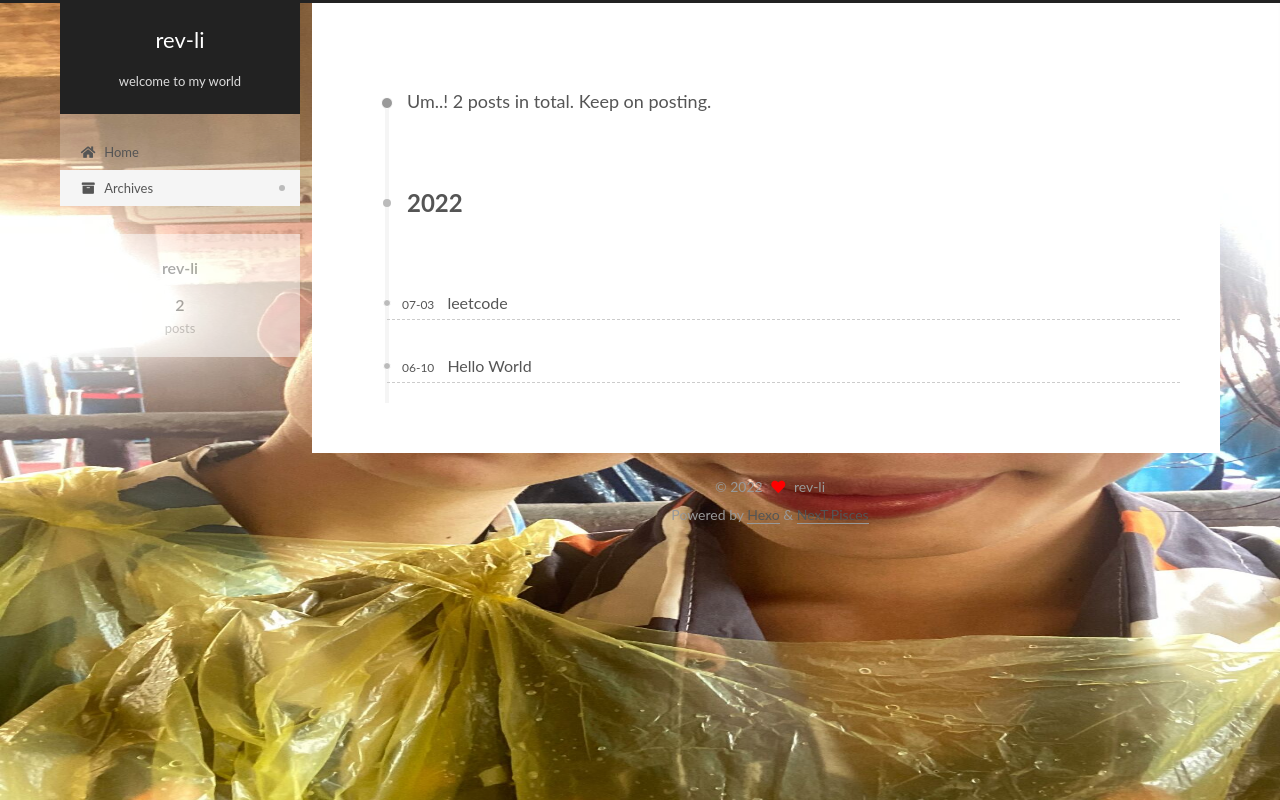
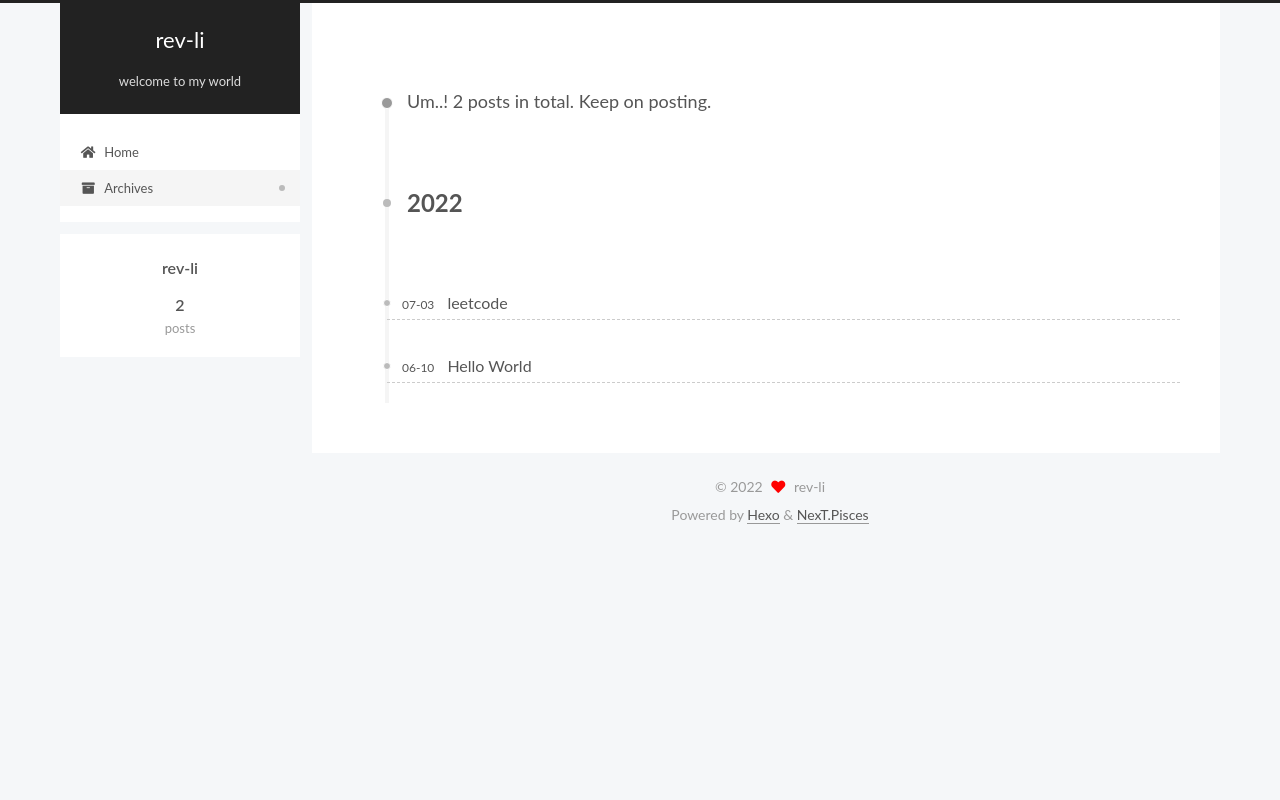
Before and after one commit to rev-li/rev-li.github.io, a plain HTML site: page archives/index.html in a window 1280 px wide. Drawn offline with Linux system fonts and the light colour scheme.

Commit message:
Site updated: 2022-07-08 01:55:51

```diff
--- a/css/main.css
+++ b/css/main.css
@@ -1168,7 +1168,7 @@ pre .javascript .function {
 }
 .links-of-author a::before,
 .links-of-author span.exturl::before {
-  background: #ff005d;
+  background: #ffffbe;
   border-radius: 50%;
   content: ' ';
   display: inline-block;
@@ -2439,22 +2439,3 @@ ul.breadcrumb li + li:last-child {
 .links-of-blogroll-item {
   padding: 0;
 }
-body {
-  background-image: url("/images/zsc1.jpg");
-  background-repeat: no-repeat;
-  background-attachment: fixed;
-  background-size: 100% 100%;
-}
-.post-block {
-  opacity: 0.6;
-}
-.sidebar {
-  background-color: transparent;
-  opacity: 0.5;
-}
-.header-inner {
-  background: rgba(255,255,255,0.2);
-}
-.popup {
-  opacity: 0.6;
-}
```
